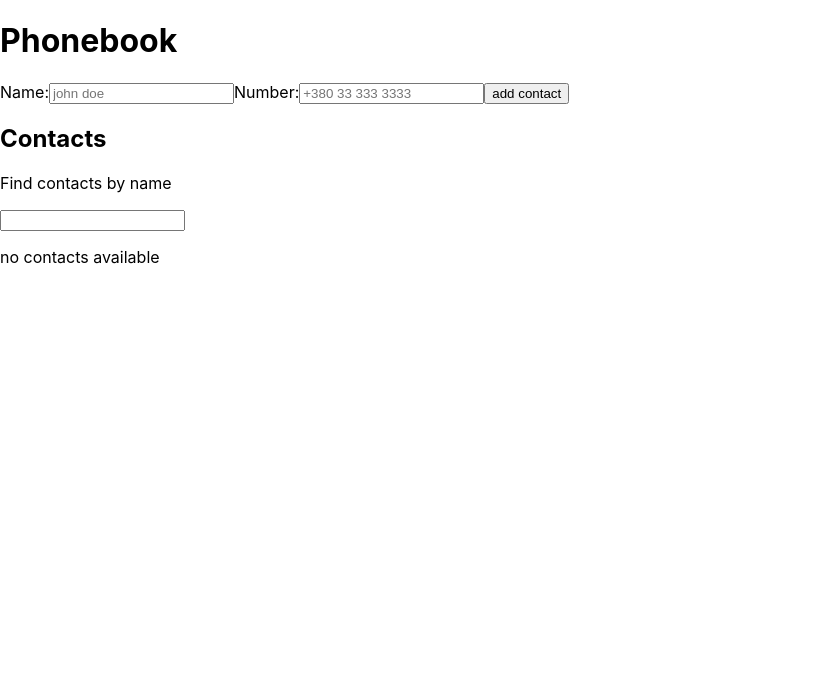
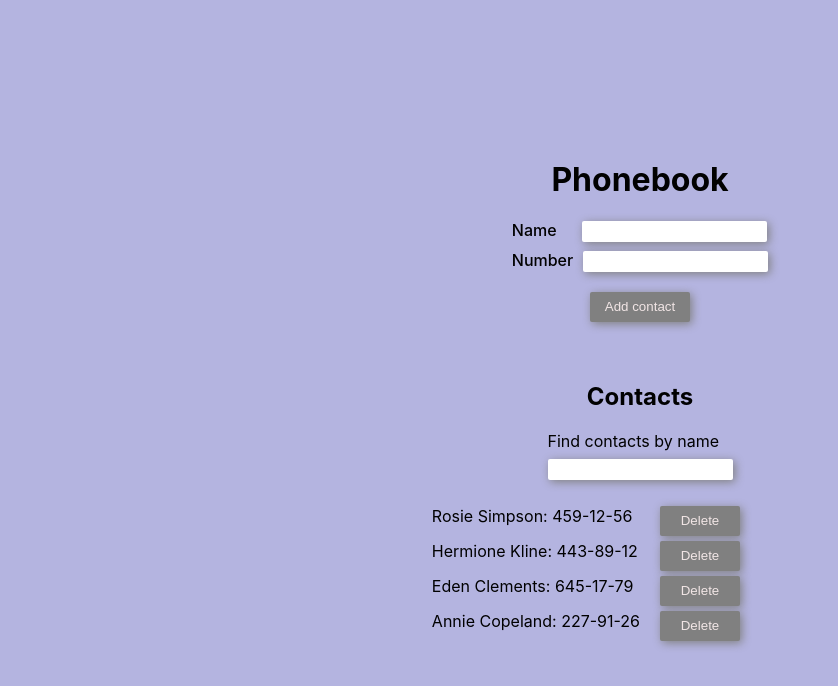
Before and after one commit to KhrystynaHirna/goit-react-hw-04-hooks-phonebook, a React (Create React App) app: page / in a window 1280 px wide. Shown: the top 686 px of the page, without its empty margins (0-838 px from the left). Built offline with nearby package versions, Linux system fonts and the light colour scheme.

Commit message:
add basic files

```diff
--- a/src/components/app/App.jsx
+++ b/src/components/app/App.jsx
@@ -1,126 +1,75 @@
-// import { useState } from 'react';
-// import ContactForm from '../phonebookForm/ContactForm';
-// import ContactList from '../contacts/ContactList';
-// import Filter from '../filter/Filter';
-// import useLocalStorage from '../hooks/useLocalStorage';
-// import s from '../app/App.module.css';
-// // import { nanoid } from "nanoid";
+import { Component } from "react";
+import ContactForm from '../phonebookForm/ContactForm';
+import { ContactList } from '../contacts/ContactList';
+import { Filter } from '../filter/Filter';
+import s from '../app/App.module.css';
+import { nanoid } from "nanoid";
 
+class App extends Component {
 
-// const App = () => {
+state = {
+  contacts: [
+    {id: 'id-1', name: 'Rosie Simpson', number: '459-12-56'},
+    {id: 'id-2', name: 'Hermione Kline', number: '443-89-12'},
+    {id: 'id-3', name: 'Eden Clements', number: '645-17-79'},
+    {id: 'id-4', name: 'Annie Copeland', number: '227-91-26'},
+  ],
+  filter: '',
+}
+  onSubmit = (formData) => {
+    if (this.state.contacts.find(contact => contact.name === formData.name)) {
+      return alert(`${formData.name} is already in contacts`);
+    }
+    let id = nanoid();
+    this.setState((prevState) => ({
+      contacts: [...prevState.contacts, { ...formData, id }],
+    }))
+  };
+  onFilter = evt => {
+    this.setState({ filter: evt.target.value });
+  }
+  onDeleteContact = (id) => {
+    this.setState((prevState) => ({
+      contacts: prevState.contacts.filter(item => item.id !== id)
+    }))
+  }
+  componentDidUpdate(prevProps, prevState) {
+    console.log('Component did update');
+    console.log(prevProps);
+    console.log(prevState);
+    console.log(this.state);
 
-//   const [contacts, setContacts] = useLocalStorage ('contacts', []);
-//   const [filter, setFilter] = useState("");
+    if (this.state.contacts !== prevState.contacts) {
+      console.log('Contacts update');
+      localStorage.setItem('contacts', JSON.stringify(this.state.contacts));
+    }
+  }
+  componentDidMount() {
+    console.log('App component did mount')
 
+    const contacts = localStorage.getItem('contacts');
+    const parcedContacts = JSON.parse(contacts);
+    // console.log(parcedContacts);
+    if (parcedContacts) {
+      this.setState({ contacts: parcedContacts });
+    }
+  }
 
-//   // const onSubmit = (formData) => {
-//   //   if (contacts.find(contact => contact.name === formData.name)) {
-//   //     return alert(`${formData.name} is already in contacts`);
-//   //   }
-//   //   let id = nanoid();
+  render() {
+    const filter = this.state.contacts.filter(contact =>
+      contact.name.toLowerCase().includes(this.state.filter.toLocaleLowerCase())
+    );
+    return (
+      <div className={s.container}>
+        <h1>Phonebook</h1>
+        <ContactForm onSubmit={this.onSubmit} />
+        <h2 className={s.title}>Contacts</h2>
+        <Filter value={this.state.filter} onFilterInput={this.onFilter} />
+        <ContactList formData={filter} onDeleteBtn={this.onDeleteContact}/>
+      </div>
+    );
+  }
 
-//   //     setContacts(prev => [...prev, { ...formData, id }])
-//   //   }
-
-//    const onSubmit = contact => {
-//     setContacts([...contacts, contact]);
-//   };
-
-//   // const onFilterInput = evt => {
-//   //   setFilter(evt.target.value);
-//   // }
-//   const onFilterInput = value => {
-//     setFilter(value);
-//   };
-
-//   // const onDeleteContact = (contactId) => {
-//   //     setContacts(contacts.filter(item => item.id !== contactId)
-//   //   )
-//   // }
-//   const onDeleteContact = e => {
-//     const elemToRemove = e.currentTarget.parentNode.id;
-//     setContacts(contacts.filter(item => item.id !== elemToRemove));
-//   };
-
-//   const filteredContact = () => {
-//     return contacts.filter(contact =>
-//       contact.name.toLowerCase().includes(filter.toLocaleLowerCase())
-//     );
-//   }
-
-
-//     return (
-//       <div className={s.container}>
-//         <h1>Phonebook</h1>
-//         <ContactForm onSubmit={onSubmit} contacts={contacts} />
-//         <h2 className={s.title}>Contacts</h2>
-//         <Filter onFilterInput={onFilterInput} />
-//         <ContactList contacts={contacts} filter={filter} filteredContacts={filteredContact} onDeleteBtn={onDeleteContact} />
-//       </div>
-//     );
-
-
-// };
-
-// export default App;
-
-
-
-
-
-
-
-
-import { useState } from 'react';
-import ContactForm from '../phonebookForm/ContactForm';
-import ContactList from '../contacts/ContactList';
-import Filter from '../filter/Filter';
-import useLocalStorage from '../hooks/useLocalStorage';
-// import s from '../app/App.module.css';
-// // import { nanoid } from "nanoid";
-
-const App = () => {
-  const [contacts, setContacts] = useLocalStorage('contacts', []);
-  const [filter, setFilter] = useState('');
-
-  const addContact = contact => {
-    setContacts([...contacts, contact]);
-  };
-
-  const onFilterInput = value => {
-    setFilter(value);
-  };
-
-  const filteredContacts = () => {
-    return contacts.filter(contact =>
-      contact.name.toLowerCase().includes(filter.toLowerCase())
-    );
-  };
-
-  const deleteContact = e => {
-    const elemToRemove = e.currentTarget.parentNode.id;
-    setContacts(contacts.filter(item => item.id !== elemToRemove));
-  };
-
-  return (
-    <div >
-      <h1>
-        Phonebook
-      </h1>
-      <ContactForm addContact={addContact} contacts={contacts} />
-      <h2>Contacts</h2>
-      <Filter onFilterInput={onFilterInput} />
-      <ContactList
-        contacts={contacts}
-        filter={filter}
-        filteredContacts={filteredContacts}
-        deleteContact={deleteContact}
-      />
-      {contacts.length === 0 && (
-        <p >no contacts available</p>
-      )}
-    </div>
-  );
 };
 
 export default App;
--- a/src/components/contacts/ContactList.jsx
+++ b/src/components/contacts/ContactList.jsx
@@ -1,83 +1,35 @@
-
-// import PropTypes from 'prop-types';
-// import s from './ContactList.module.css';
+import PropTypes from 'prop-types';
+import s from './ContactList.module.css';
 
 
-// const ContactList = ({ contacts, filter, filteredContacts, onDeleteBtn }) => {
+export const ContactList = ({ formData, onDeleteBtn }) => {
 
-//    let rendered = filter === '' ? contacts : filteredContacts();
+    return (
 
-//     return (
-//             <ul className={s.list}>
-//                 {rendered.map(({ id, name, number }) => (
-//                     <li key={id}
-//                         id={id}
-//                         name={name}
-//                         number={number}
-//                         className={s.item}
-//                     >
-//                         {name}: {number}
-//                         <button type='button' onClick={evt => onDeleteBtn(evt)} className={s.button}>
-//                             Delete
-//                         </button>
-//                     </li>))}
-//             </ul>
-//     )
-// }
+            <ul className={s.list}>
+                {formData.map(({ id, name, number }) => (
+                    <li key={id}
+                        id={id}
+                        name={name}
+                        number={number}
+                        className={s.item}
+                    >
+                        {name}: {number}
+                        <button type='button' onClick={() => onDeleteBtn(id)} className={s.button}>
+                            Delete
+                        </button>
+                    </li>))}
+            </ul>
 
-// ContactList.propTypes = {
-//   filter: PropTypes.string.isRequired,
-//   // contacts: PropTypes.arrayOf(
-//   //   PropTypes.shape({
-//       name: PropTypes.string,
-//       number: PropTypes.string,
-//       id: PropTypes.string,
-//     // })
-//   // ).isRequired,
-//   filteredContacts: PropTypes.func.isRequired,
-//   onDeleteBtn: PropTypes.func.isRequired,
-// };
+    )
+}
 
-// export default ContactList;
-
-import PropTypes from 'prop-types';
-// import styles from './styles.module.css';
-
-const ContactList = ({ contacts, filter, filteredContacts, deleteContact }) => {
-  console.log(filter);
-  let rendered = filter === '' ? contacts : filteredContacts();
-  return (
-    <ul >
-      {rendered.map(({ name, id, number }) => (
-        <li  key={id} id={id}>
-          <span >{name}: </span>
-          <span >{number}</span>
-
-          <button
-            type="button"
-
-            onClick={e => deleteContact(e)}
-            aria-label="delete contact button"
-          >
-
-          </button>
-        </li>
-      ))}
-    </ul>
-  );
-};
-
-ContactList.propTypes = {
-  filter: PropTypes.string.isRequired,
-  contacts: PropTypes.arrayOf(
-    PropTypes.shape({
+ContactList.protoTypes = {
+    FormData: PropTypes.arrayOf(
+        PropTypes.shape({
+      id: PropTypes.string.isRequired,
       name: PropTypes.string.isRequired,
       number: PropTypes.string.isRequired,
-      id: PropTypes.string.isRequired,
-    })
-  ).isRequired,
-  filteredContacts: PropTypes.func.isRequired,
-  deleteContact: PropTypes.func.isRequired,
+    })).isRequired,
+      onDeleteBtn: PropTypes.func.isRequired,
 };
-
-export default ContactList;
--- a/src/components/filter/Filter.jsx
+++ b/src/components/filter/Filter.jsx
@@ -1,50 +1,21 @@
-// import PropTypes from 'prop-types';
-// import { useState, useEffect } from 'react';
-// import s from './Filter.module.css';
+import PropTypes from 'prop-types';
+import s from './Filter.module.css';
 
-// const Filter = ({ onFilterInput }) => {
-//     const [filter, setFilter] = useState('');
-//      useEffect(() => {
-//     onFilterInput(filter);
-//   }, [filter, onFilterInput]);
-//     return (
-//         <label htmlFor="name" className={s.label}>
-//             Find contacts by name
-//             <input type="text"
-//                 name='filter'
-//                 onChange={evt => setFilter(evt.target.value)}
-//                 className={s.input}
-//             />
-//         </label>
-//     )
-// };
-
-
-// Filter.propTypes = {
-//     onFilterInput: PropTypes.func.isRequired,
-// }
-
-// export default Filter;
-
-import { useState, useEffect } from 'react';
-import PropTypes from 'prop-types';
-// import styles from './styles.module.css';
-
-const Filter = ({ onFilterInput }) => {
-  const [filter, setFilter] = useState('');
-  useEffect(() => {
-    onFilterInput(filter);
-  }, [filter, onFilterInput]);
-  return (
-    <div >
-      <p >Find contacts by name</p>
-      <input name="filter" onChange={e => setFilter(e.target.value)} />
-    </div>
-  );
+export const Filter = ({ name, onFilterInput }) => {
+    return (
+        <label htmlFor="name" className={s.label}>
+            Find contacts by name
+            <input type="text"
+                name='filter'
+                value={name}
+                onChange={onFilterInput}
+                className={s.input}
+            />
+        </label>
+    )
 };
 
 Filter.propTypes = {
-  onFilterInput: PropTypes.func.isRequired,
-};
-
-export default Filter;
+    name: PropTypes.string,
+    onFilterInput: PropTypes.func,
+}
--- a/src/components/phonebookForm/ContactForm.jsx
+++ b/src/components/phonebookForm/ContactForm.jsx
@@ -1,213 +1,85 @@
-// import { useState, useEffect} from 'react';
-// import PropTypes from 'prop-types';
-// import s from './ContactForm.module.css';
-// import { nanoid } from 'nanoid';
-// import { Notify } from 'notiflix';
+import React, { Component } from 'react';
+import PropTypes from 'prop-types';
+import s from './ContactForm.module.css';
+import { nanoid } from 'nanoid';
 
 
+class ContactForm extends Component {
 
-// const ContactForm = ({contacts, onSubmit}) => {
+ state = {
+  name: '',
+  number: '',
+}
 
-//     const [name, setName] = useState('');
-//     const [number, setNumber] = useState('');
-//     const [isDisabled, setIsDisabled] = useState(false);
+    onInputChange = name => evt => {
+        const { name, value } = evt.target;
+
+        this.setState(() => ({
+            [name]: value,
+        }))
+    };
+
+    onFormSubmit = evt => {
+        evt.preventDefault();
+        const { onSubmit } = this.props;
+
+        onSubmit?.(this.state);
+        this.reset();
+    };
+
+    reset = () => {
+        this.setState(() => ({
+            name: '',
+            number: '',
+        }))
+    };
+
+    inputNameId = nanoid();
+    inputNumberId = nanoid();
 
 
-// //     const inputChange = () => evt => {
-// //         const { name, value } = evt.target;
-
-// //         switch (name) {
-// //             case 'name':
-// //                 setName(value);
-// //                 break;
-// //             case 'number':
-// //                 setNumber(value);
-// //                 break;
-// //             default: return;
-// //         }
-// //    }
-
-//     const onFormSubmit = evt => {
-//         evt.pteventDefault();
-
-//         const contact = {
-//             name,
-//             number,
-//         };
-//         onSubmit(contact);
-//         reset();
-//     };
-
-//     const reset = () => {
-//         setName("");
-//         setNumber("");
-//     }
-//     const inputNameId = nanoid();
-//     const inputNumberId = nanoid();
-
-
-
-//     useEffect(() => {
-//     setIsDisabled(false);
-//     const finder = contacts.find(contact =>
-//         contact.name.toLowerCase() === name.toLowerCase() ||
-//         contact.number === number);
-
-//     if (finder) {
-//      setIsDisabled(true);
-//       Notify.warning(`${name} ${number} is already in contacts.`);
-//       reset();
-//     }
-//   }, [name, number, contacts]);
-
-
-
-
-//      return (
-//          <form onSubmit={onFormSubmit} className={s.container}>
-//              <label htmlFor={inputNameId} className={s.label}>
-//                  Name
-//              <input
-//             onChange={evt => setName(evt.currentTarget.value)}
-//             type="text"
-//             name="name"
-//             value={name}
-//             id={inputNameId}
-//             pattern="^[a-zA-Zа-яА-Я]+(([' -][a-zA-Zа-яА-Я ])?[a-zA-Zа-яА-Я]*)*$"
-//             title="Name may contain only letters, apostrophe, dash and spaces. For example Adrian, Jacob Mercer, Charles de Batz de Castelmore d'Artagnan"
-//             required
-//             className={s.input_first}
-//                  />
-//              </label>
-//              <label htmlFor={inputNumberId} className={s.label}>
-//                  Number
-//                  <input
-//             onChange={evt => setNumber(evt.currentTarget.value)}
-//             type="tel"
-//             name="number"
-//             value={number}
-//             id={inputNumberId}
-//             pattern="\+?\d{1,4}?[-.\s]?\(?\d{1,3}?\)?[-.\s]?\d{1,4}[-.\s]?\d{1,4}[-.\s]?\d{1,9}"
-//             title="Phone number must be digits and can contain spaces, dashes, parentheses and can start with +"
-//             required
-//             className={s.input_second}
-//             />
-//              </label>
-//              <button type='submit' className={s.button} disabled={isDisabled}>
-//                 Add contact
-//              </button>
-//         </form>
-//      )}
-
-
-
-
-// ContactForm.propTypes = {
-//     onSubmit: PropTypes.func.isRequired,
-//     // contacts: PropTypes.arrayOf(
-//     // PropTypes.shape({
-//       name: PropTypes.string,
-//       number: PropTypes.string,
-// //     })
-// //   ).isRequired,
-// }
-
-// export default ContactForm;
-
-import { useState, useEffect } from 'react';
-import shortid from 'shortid';
-
-import { Notify } from 'notiflix/build/notiflix-notify-aio';
-// import styles from './styles.module.css';
-import PropTypes from 'prop-types';
-
-const ContactForm = ({ contacts, addContact }) => {
-  const [name, setName] = useState('');
-  const [number, setNumber] = useState('');
-  const [isDisabled, setIsDisabled] = useState(false);
-
-  const reset = () => {
-    setName('');
-    setNumber('');
-  };
-
-  const handleSubmit = e => {
-    e.preventDefault();
-    const contact = {
-      id: shortid.generate(),
-      name,
-      number,
-    };
-    addContact(contact);
-    reset();
-  };
-
-  useEffect(() => {
-    setIsDisabled(false);
-    const contactFinder = contacts.find(
-      contact =>
-        contact.name.toLowerCase() === name.toLowerCase() ||
-        contact.number === number
-    );
-
-    if (contactFinder) {
-      setIsDisabled(true);
-      Notify.warning(`${name} ${number} is already in contacts.`);
-      reset();
-    }
-  }, [name, number, contacts]);
+    render() {
+        const { name, number } = this.state;
 
      return (
-    <form onSubmit={handleSubmit} >
-      <label>
-        Name:
+         <form onSubmit={this.onFormSubmit} className={s.container}>
+             <label htmlFor={this.inputNameId} className={s.label}>
+                 Name
              <input
+            onChange={this.onInputChange(name)}
             type="text"
             name="name"
-          placeholder="john doe"
+            value={name}
+            id={this.inputNameId}
             pattern="^[a-zA-Zа-яА-Я]+(([' -][a-zA-Zа-яА-Я ])?[a-zA-Zа-яА-Я]*)*$"
             title="Name may contain only letters, apostrophe, dash and spaces. For example Adrian, Jacob Mercer, Charles de Batz de Castelmore d'Artagnan"
-          value={name}
-          onChange={e => setName(e.currentTarget.value)}
             required
+            className={s.input_first}
                  />
              </label>
-      <label>
-        Number:
+             <label htmlFor={this.inputNumberId} className={s.label}>
+                 Number
                  <input
+            onChange={this.onInputChange(number)}
             type="tel"
-          placeholder="+380 33 333 3333"
-
+            name="number"
+            value={number}
+            id={this.inputNumberId}
             pattern="\+?\d{1,4}?[-.\s]?\(?\d{1,3}?\)?[-.\s]?\d{1,4}[-.\s]?\d{1,4}[-.\s]?\d{1,9}"
             title="Phone number must be digits and can contain spaces, dashes, parentheses and can start with +"
-          value={number}
-          name="number"
-          onChange={e => setNumber(e.currentTarget.value)}
             required
+            className={s.input_second}
             />
              </label>
-
-      <button
-        // className={styles.submitButton}
-        type="submit"
-        disabled={isDisabled}
-      >
-        add contact
-
+             <button type='submit' className={s.button}>
+                Add contact
         </button>
         </form>
-  );
-};
+     )}
+}
+
+export default ContactForm;
 
 ContactForm.propTypes = {
-  addContact: PropTypes.func.isRequired,
-  contacts: PropTypes.arrayOf(
-    PropTypes.shape({
-      name: PropTypes.string.isRequired,
-      number: PropTypes.string.isRequired,
-      id: PropTypes.string.isRequired,
-    })
-  ).isRequired,
-};
-
-export default ContactForm;
+    onSubmit: PropTypes.func.isRequired,
+}
```
Also changed, not shown: src/components/hooks/useLocalStorage.js (+0 -16 lines). Lines whose indentation alone changed are shown as unchanged.
